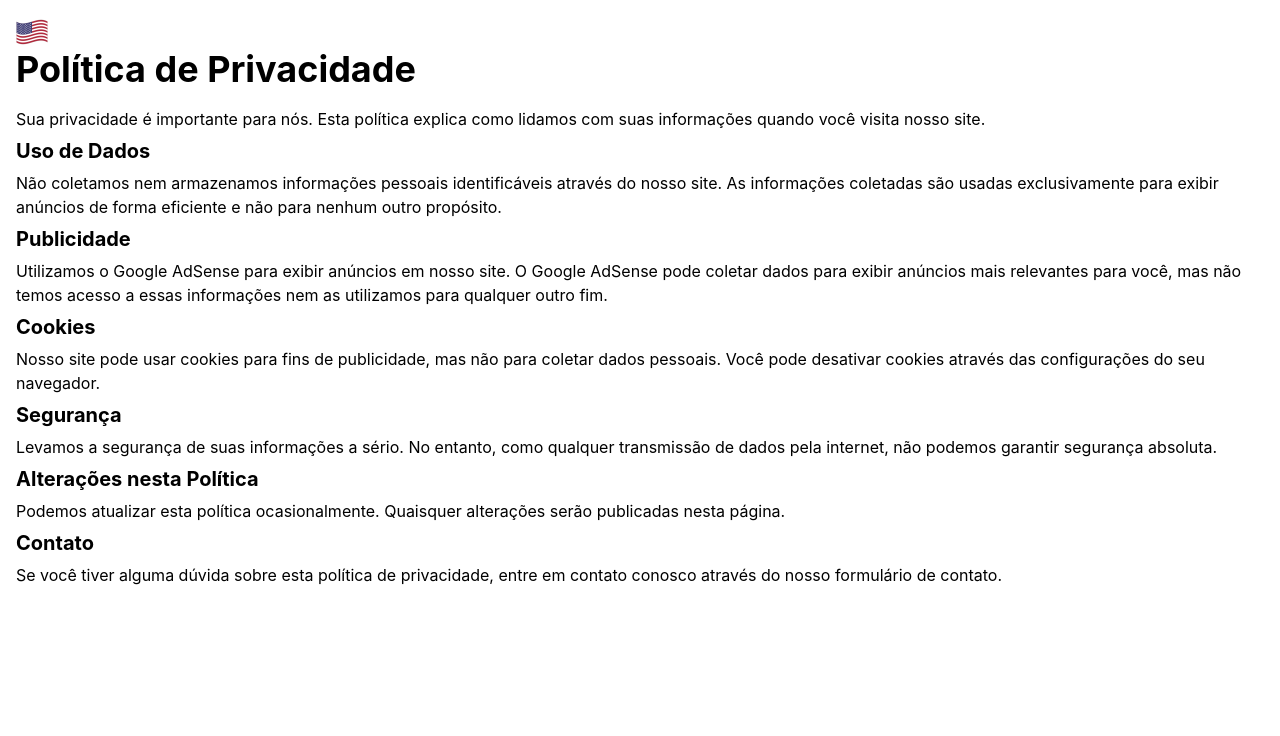
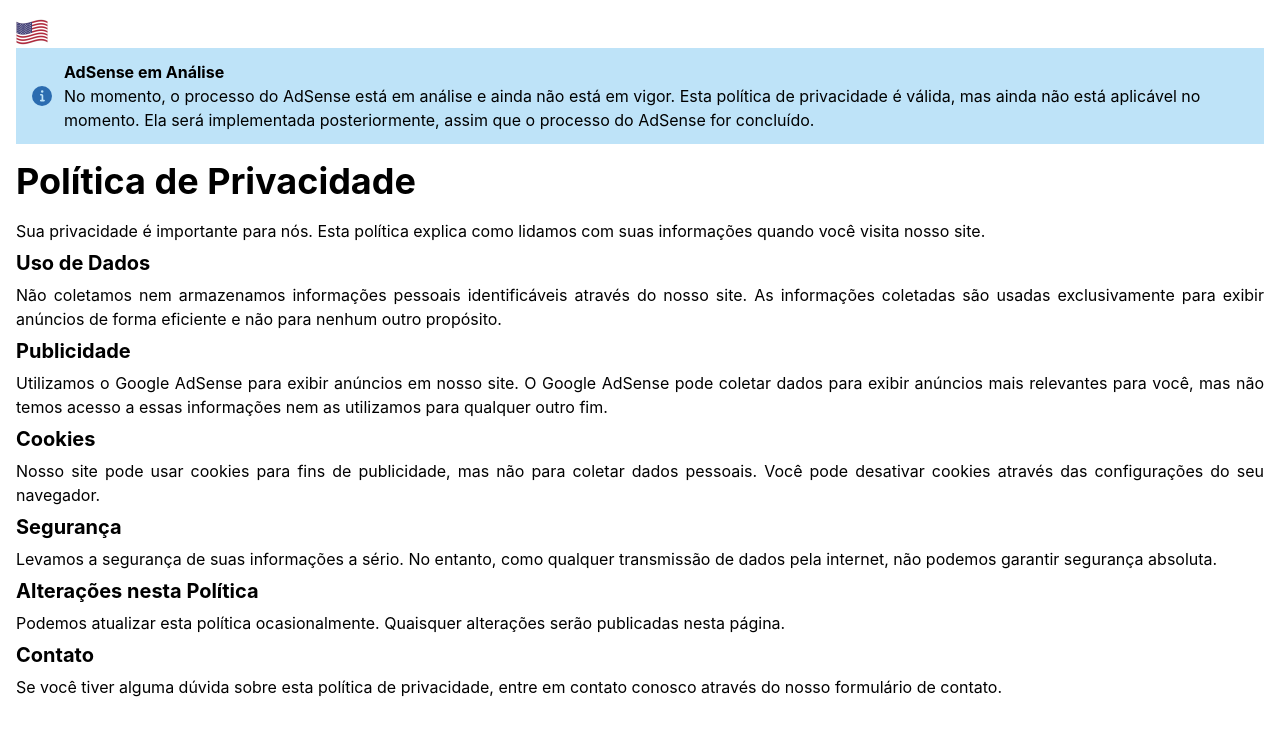
Before and after one commit to gabrielhilins/Portfolio, a React (Vite) app: page /privacy-policy in a window 1280 px wide. Shown: the top 736 px of the page. Built offline with nearby package versions, Linux system fonts and the light colour scheme.

Commit message:
atualizando estilo privacypolicy

```diff
--- a/src/locales/en-us/translation.json
+++ b/src/locales/en-us/translation.json
@@ -107,6 +107,8 @@
     "december2023": "December 2023",
     "december2022": "December 2022",
     "privacyPolicy": "Privace Policy",
+      "adsenseAlertTitle": "AdSense Under Review",
+      "adsenseAlertDescription": "Currently, the AdSense process is under review and not yet in effect. This privacy policy is valid, but it is not yet applicable at this moment. It will be implemented later once the AdSense process is completed.",
       "privacyPolicyTitle": "Privacy Policy",
       "privacyPolicyIntro": "Your privacy is important to us. This policy explains how we handle your information when you visit our site.",
       "usageHeading": "Data Usage",
--- a/src/locales/pt-br/translation.json
+++ b/src/locales/pt-br/translation.json
@@ -99,6 +99,8 @@
     "march202325": "Março 2023 - Julho 2025",
     "december2023": "Dezembro 2023",
     "december2022": "Dezembro 2022",
+      "adsenseAlertTitle": "AdSense em Análise",
+      "adsenseAlertDescription": "No momento, o processo do AdSense está em análise e ainda não está em vigor. Esta política de privacidade é válida, mas ainda não está aplicável no momento. Ela será implementada posteriormente, assim que o processo do AdSense for concluído.",
     "portfolio": "Meu Portfólio",
     "privacyPolicy": "Política de Privacidade",
     "clickToKnowMore": "Clique no meu nome acima para saber mais sobre mim",
--- a/src/pages/PrivacyPolicy.jsx
+++ b/src/pages/PrivacyPolicy.jsx
@@ -1,5 +1,4 @@
-
-import { Box, Heading, Text } from '@chakra-ui/react';
+import { Box, Heading, Text, Alert, AlertIcon, AlertTitle, AlertDescription } from '@chakra-ui/react';
 import { useTranslation } from 'react-i18next';
 import LanguageSwitcher from '../components/LanguageSwitcher';
 
@@ -8,23 +7,32 @@
 
   return (
     <Box p={4} display="flex" flexDirection="column" justifyContent="center">
-        <LanguageSwitcher />
+      <LanguageSwitcher />
+      <Alert status="info" mb={4}>
+        <AlertIcon />
+        <Box flex="1">
+          <AlertTitle>{t('adsenseAlertTitle')}</AlertTitle>
+          <AlertDescription display="block">
+            {t('adsenseAlertDescription')}
+          </AlertDescription>
+        </Box>
+      </Alert>
       <Heading mb={4}>{t('privacyPolicyTitle')}</Heading>
-      <Text mb={2}>{t('privacyPolicyIntro')}</Text>
+      <Text mb={2} textAlign="justify">{t('privacyPolicyIntro')}</Text>
       <Heading size="md" mb={2}>{t('usageHeading')}</Heading>
-      <Text mb={2}>{t('usageText')}</Text>
+      <Text mb={2} textAlign="justify">{t('usageText')}</Text>
       <Heading size="md" mb={2}>{t('advertisingHeading')}</Heading>
-      <Text mb={2}>{t('advertisingText')}</Text>
+      <Text mb={2} textAlign="justify">{t('advertisingText')}</Text>
       <Heading size="md" mb={2}>{t('cookiesHeading')}</Heading>
-      <Text mb={2}>{t('cookiesText')}</Text>
+      <Text mb={2} textAlign="justify">{t('cookiesText')}</Text>
       <Heading size="md" mb={2}>{t('securityHeading')}</Heading>
-      <Text mb={2}>{t('securityText')}</Text>
+      <Text mb={2} textAlign="justify">{t('securityText')}</Text>
       <Heading size="md" mb={2}>{t('changesHeading')}</Heading>
-      <Text mb={2}>{t('changesText')}</Text>
+      <Text mb={2} textAlign="justify">{t('changesText')}</Text>
       <Heading size="md" mb={2}>{t('contactHeading')}</Heading>
-      <Text>{t('contactText')}</Text>
+      <Text textAlign="justify">{t('contactText')}</Text>
     </Box>
   );
-};
+}
 
 export default PrivacyPolicy;
```
